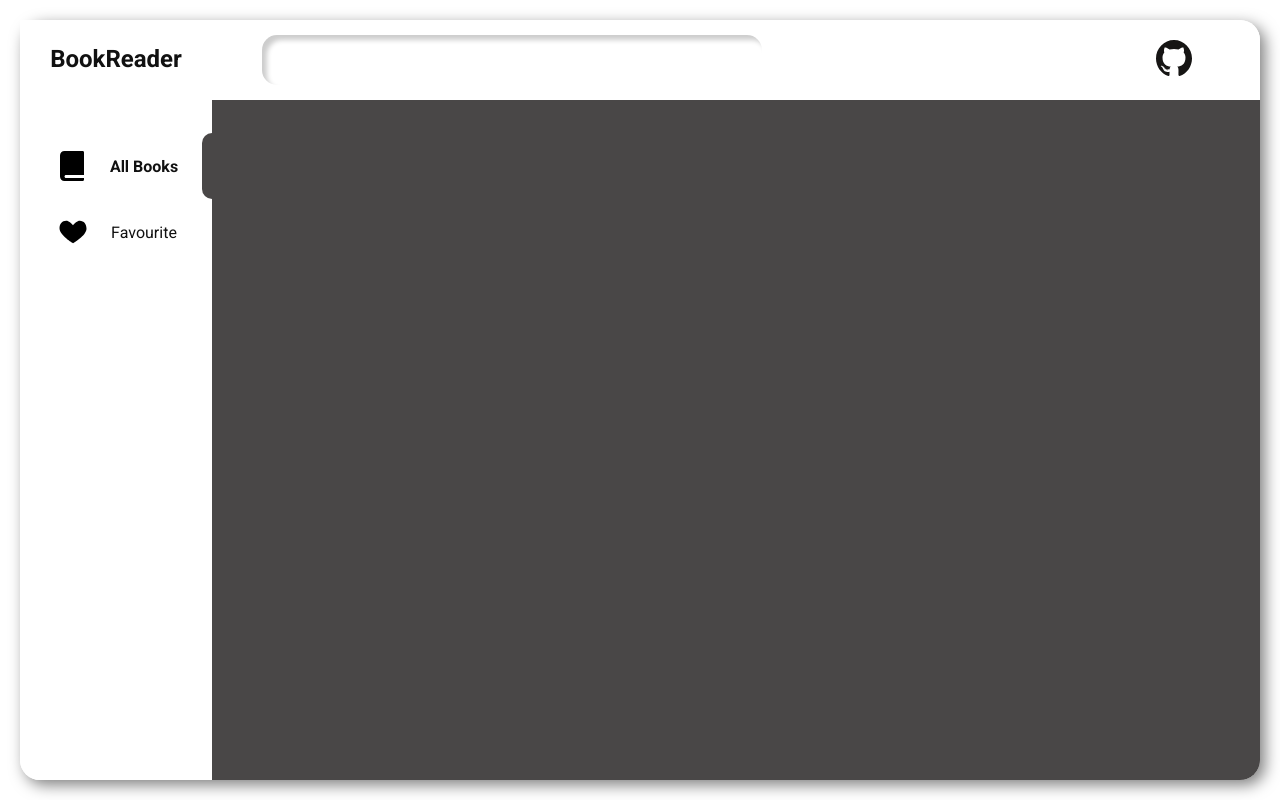
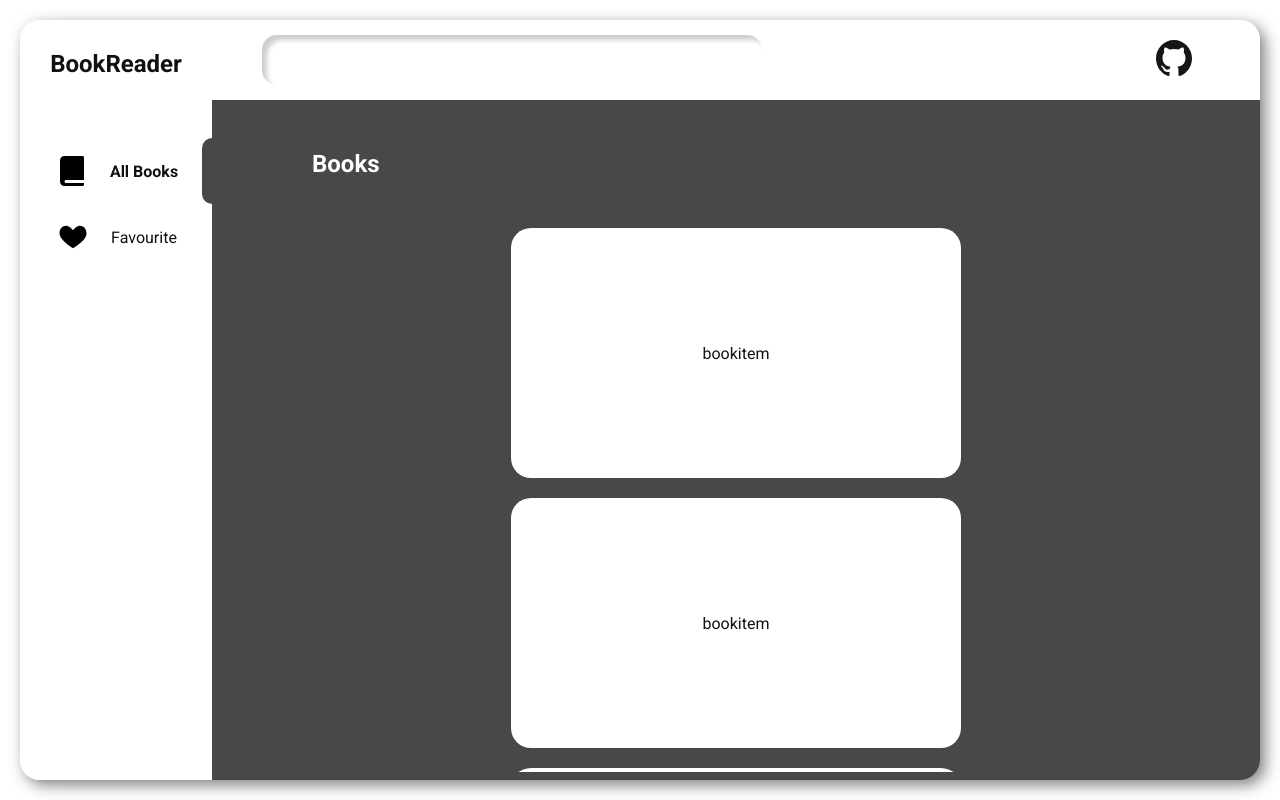
Before and after one commit to NumerDev/BookReader, a React (Vite) app: page / in a window 1280 px wide. Built offline with nearby package versions, Linux system fonts and the light colour scheme.

Commit message:
Added basic content template for displaying elements

```diff
--- /dev/null
+++ b/src/components/BookItem/BookItem.jsx
@@ -0,0 +1,7 @@
+import { BookItemWrapper } from './BookItem.styles';
+
+const BookItem = () => {
+  return <BookItemWrapper>bookitem</BookItemWrapper>;
+};
+
+export default BookItem;
--- /dev/null
+++ b/src/components/BookItem/BookItem.styles.jsx
@@ -0,0 +1,13 @@
+import styled from 'styled-components';
+
+export const BookItemWrapper = styled.div`
+  width: 450px;
+  height: 250px;
+  border-radius: 20px;
+  background: ${({ theme }) => theme.colors.white};
+  color: ${({ theme }) => theme.colors.black};
+  display: flex;
+  flex-direction: column;
+  justify-content: center; /* temp */
+  align-items: center;
+`;
--- /dev/null
+++ b/src/templates/MainTemplate/ConentWrapper/ContentWrapper.jsx
@@ -0,0 +1,7 @@
+import { ContentWrapper } from './ContentWrapper.styles';
+
+const TemplateContentWrapper = ({ children }) => {
+  return <ContentWrapper>{children}</ContentWrapper>;
+};
+
+export default TemplateContentWrapper;
--- /dev/null
+++ b/src/templates/MainTemplate/ConentWrapper/ContentWrapper.styles.jsx
@@ -0,0 +1,9 @@
+import styled from 'styled-components';
+
+export const ContentWrapper = styled.div`
+  background-color: ${({ theme }) => theme.colors.grey};
+  border-radius: 0 0 20px 0;
+  grid-area: 2 / 2 / 3 / 3;
+  padding: 0 100px;
+  height: calc(100vh - 120px);
+`;
--- a/src/templates/MainTemplate/MainTemplate.jsx
+++ b/src/templates/MainTemplate/MainTemplate.jsx
@@ -1,14 +1,14 @@
-import { ContentWrapper, TemplateWrapper } from './MainTemplate.styles';
-import { Link } from 'react-router-dom';
+import { TemplateWrapper } from './MainTemplate.styles';
 import TopBar from './TopBar/TopBar';
 import SideBar from './SideBar/SideBar';
+import TemplateContentWrapper from './ConentWrapper/ContentWrapper';
 
 const MainTemplate = ({ children }) => {
   return (
     <TemplateWrapper>
       <SideBar />
       <TopBar />
-      <ContentWrapper>{children}</ContentWrapper>
+      <TemplateContentWrapper>{children}</TemplateContentWrapper>
     </TemplateWrapper>
   );
 };
--- a/src/templates/MainTemplate/MainTemplate.styles.jsx
+++ b/src/templates/MainTemplate/MainTemplate.styles.jsx
@@ -3,6 +3,7 @@ import styled from 'styled-components';
 export const TemplateWrapper = styled.div`
   width: calc(100vw - 40px);
   height: calc(100vh - 40px);
+
   background-color: ${({ theme }) => theme.colors.white};
   color: ${({ theme }) => theme.colors.white};
   border-radius: 20px;
@@ -11,9 +12,3 @@ export const TemplateWrapper = styled.div`
   grid-template-columns: 15vw 1fr;
   grid-template-rows: 10vh 1fr;
 `;
-
-export const ContentWrapper = styled.div`
-  background-color: ${({ theme }) => theme.colors.grey};
-  border-radius: 0 0 20px 0;
-  grid-area: 2 / 2 / 3 / 3;
-`;
--- a/src/templates/MainTemplate/SideBar/SideBar.styles.jsx
+++ b/src/templates/MainTemplate/SideBar/SideBar.styles.jsx
@@ -4,7 +4,7 @@ import { NavLink } from 'react-router-dom';
 export const SideBarWrapper = styled.div`
   grid-area: 1 / 1 / 3 / 2;
   background-color: ${({ theme }) => theme.colors.white};
-  border-radius: 0 0 0 20px;
+  border-radius: 20px 0 0 20px;
   display: flex;
   flex-direction: column;
   align-items: center;
@@ -49,5 +49,5 @@ export const Logo = styled.h2`
   font-size: ${({ theme }) => theme.fontSize.l};
   font-weight: bold;
   color: ${({ theme }) => theme.colors.black};
-  padding: 25px 0 60px 0;
+  padding: 30px 0 60px 0;
 `;
--- /dev/null
+++ b/src/views/BookList.jsx
@@ -0,0 +1,24 @@
+import { ContentTitle, ContentGrid } from './BookList.styles';
+import BookItem from '../components/BookItem/BookItem';
+
+const BookList = () => {
+  return (
+    <>
+      <ContentTitle>Books</ContentTitle>
+      <ContentGrid>
+        <BookItem></BookItem>
+        <BookItem></BookItem>
+        <BookItem></BookItem>
+        <BookItem></BookItem>
+        <BookItem></BookItem>
+        <BookItem></BookItem>
+        <BookItem></BookItem>
+        <BookItem></BookItem>
+        <BookItem></BookItem>
+        <BookItem></BookItem>
+      </ContentGrid>
+    </>
+  );
+};
+
+export default BookList;
--- /dev/null
+++ b/src/views/BookList.styles.jsx
@@ -0,0 +1,25 @@
+import styled from 'styled-components';
+
+export const ContentTitle = styled.h2`
+  font-size: ${({ theme }) => theme.fontSize.l};
+  color: ${({ theme }) => theme.colors.white};
+  padding: 50px 0;
+`;
+
+export const ContentGrid = styled.div`
+  display: flex;
+
+  justify-content: center;
+  max-height: 80%;
+  gap: 20px 20px;
+  flex-wrap: wrap;
+
+  overflow-y: scroll;
+  -ms-overflow-style: none; /* IE and Edge */
+  scrollbar-width: none; /* Firefox */
+
+  &::-webkit-scrollbar {
+    /* Chrome, Safari, Opera */
+    display: none;
+  }
+`;
--- a/src/views/Root.jsx
+++ b/src/views/Root.jsx
@@ -3,6 +3,7 @@ import { ThemeProvider } from 'styled-components';
 import { theme } from '../styles/Theme';
 import { BrowserRouter as Router, Routes as Switch, Route } from 'react-router-dom';
 import MainTemplate from '../templates/MainTemplate/MainTemplate';
+import BookList from './BookList';
 
 const Root = () => {
   return (
@@ -11,7 +12,7 @@ const Root = () => {
         <GlobalStyle />
         <MainTemplate>
           <Switch>
-            <Route path="" />
+            <Route exact path="/" element={<BookList />} />
           </Switch>
         </MainTemplate>
       </ThemeProvider>
```
Also changed, not shown: 1 other file (tests, documents, lock files or other folders).
